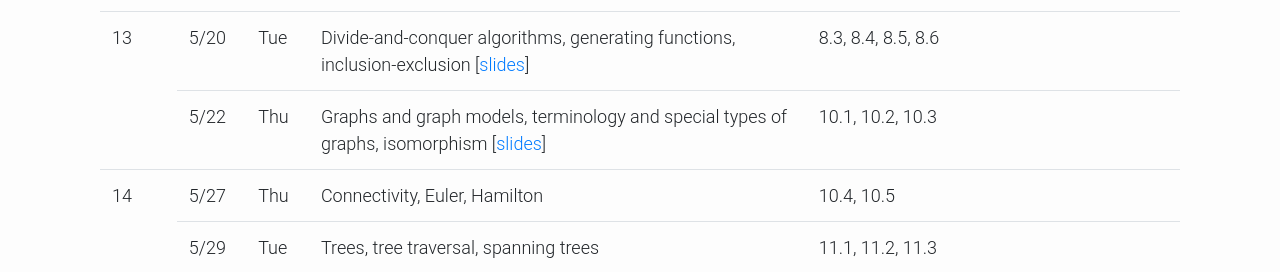
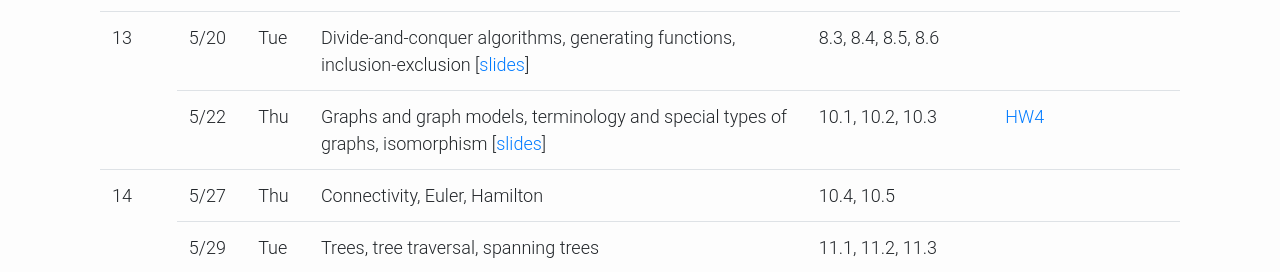
Before and after one commit to kaist-ee213/kaist-ee213.github.io, a Jekyll site: the page built from index.html, in a window 1280 px wide and 900 px high, scrolled down 2427 px. Shown: the part 257-529 px from the top of the window. Built offline with Jekyll 4.4.1, drawn with Linux system fonts in a browser that asks for light colours; the list of posts is cut into pages by our own code.

Commit message:
update hw4

```diff
--- a/index.html
+++ b/index.html
@@ -326,7 +326,7 @@
             <td>Thu</td>
             <td>Graphs and graph models, terminology and special types of graphs, isomorphism [<a href="https://drive.google.com/file/d/1xeA7PvUBdcCDZmfffEyXWfKr5neiE0hA/view?usp=sharing" target="_blank"]>slides</a>]</td>
             <td>10.1, 10.2, 10.3</td>
-            <td></td>
+            <td><a href="https://drive.google.com/file/d/1kRvdNXyoL-BMENskW2mYOHOK41Jo2ddh/view?usp=sharing", target="_blank">HW4</a></td>
         </tr>
         <tr>
             <td rowspan="2">14</td>
```
